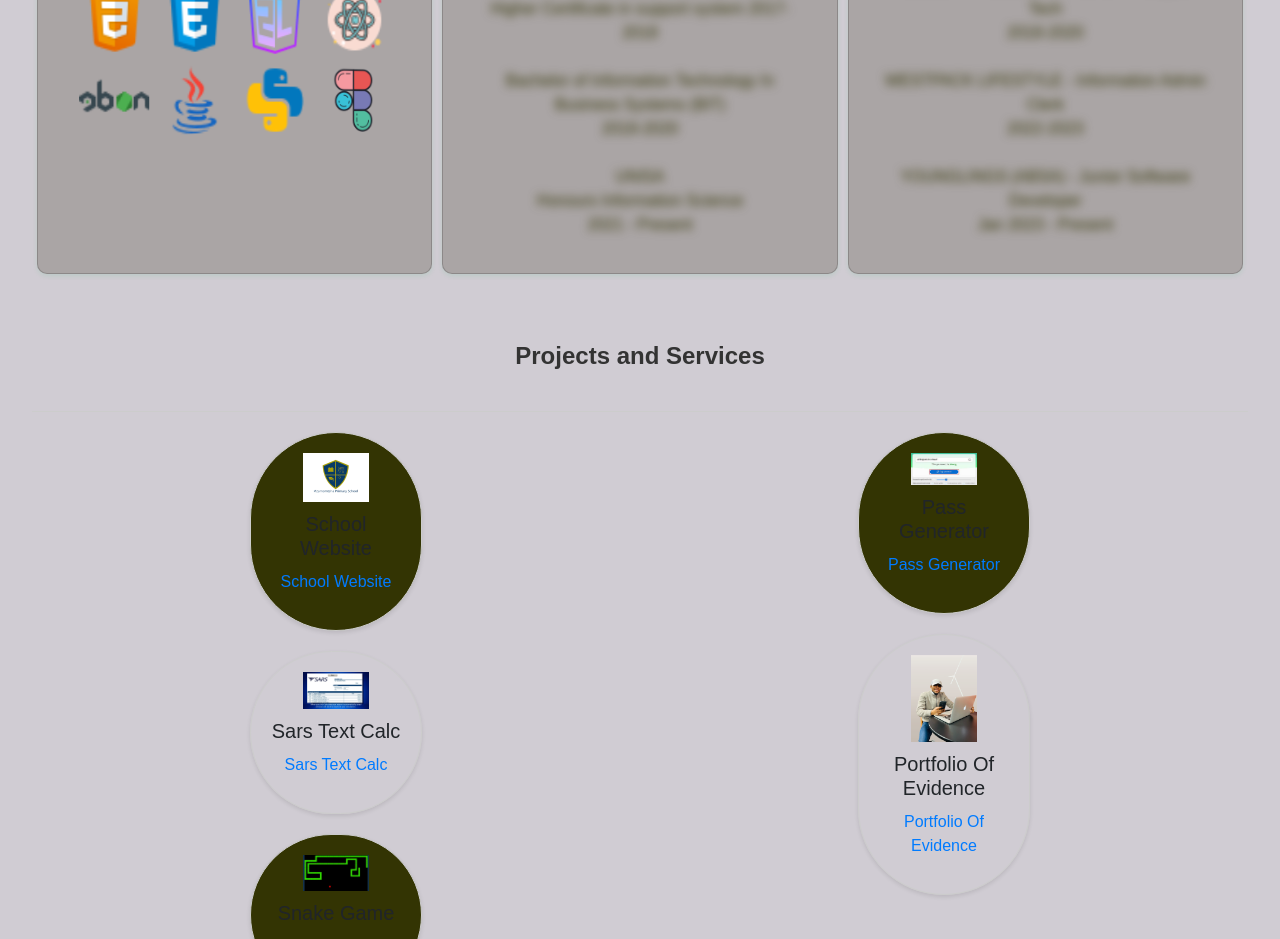
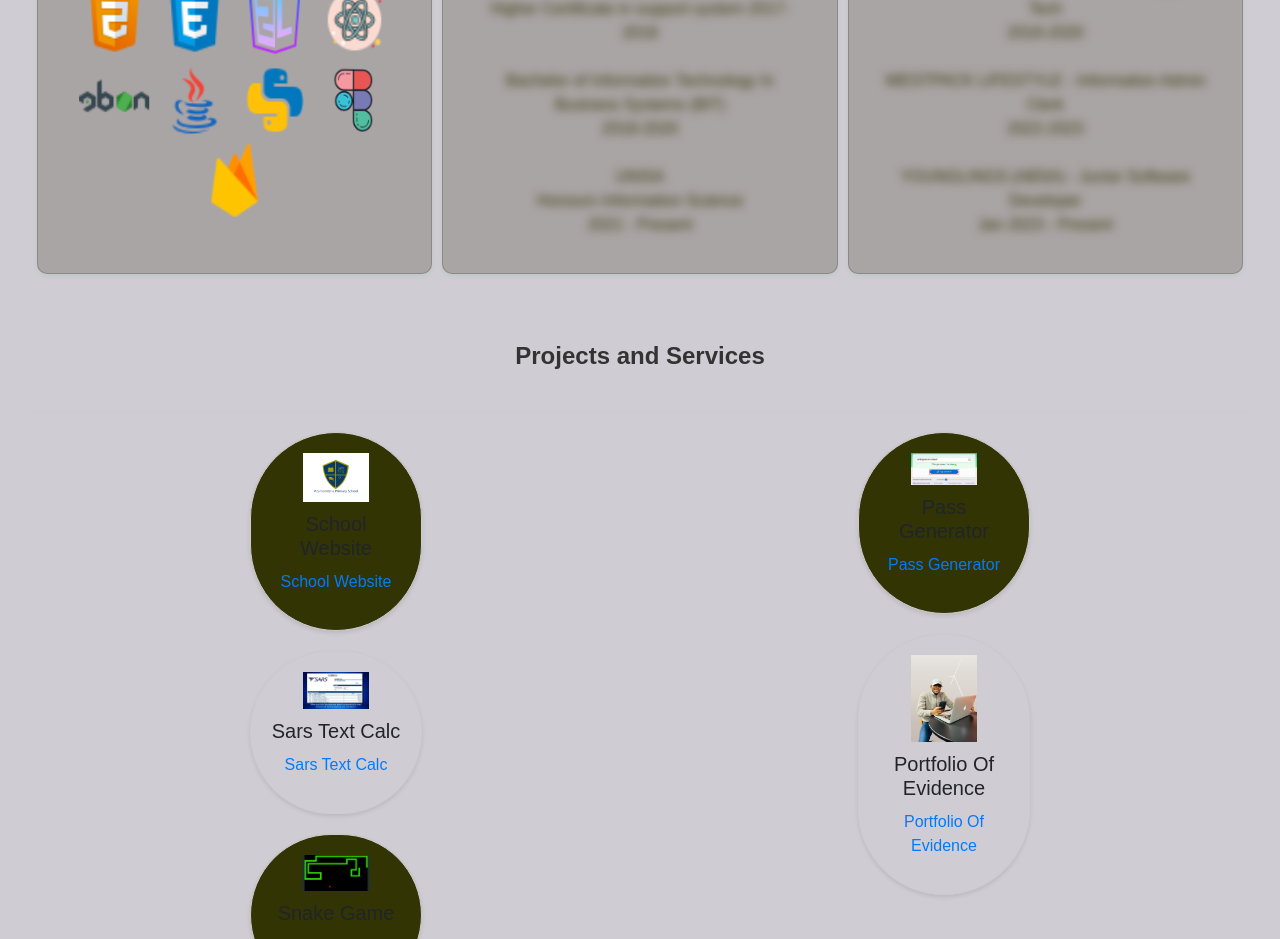
Before and after one commit to middas123/my-portfolio, a React (Vite) app: page / in a window 1280 px wide. Shown: the part 1480-2419 px from the top of the page. Built offline with nearby package versions, Linux system fonts and the light colour scheme.

Commit message:
about
I removed codes that made the code look clumsy

```diff
--- a/src/Components/about/About.jsx
+++ b/src/Components/about/About.jsx
@@ -43,6 +43,7 @@ const About = () => {
           <Card.Img className="infinite-flip-image" variant="top" src="src/assets/icons8-java-48.png" alt="Card Image" />
           <Card.Img className="infinite-flip-image" variant="top" src="src/assets/icons8-python-48.png" alt="Card Image" />
           <Card.Img className="infinite-flip-image" variant="top" src="src/assets/icons8-figma-100.png" alt="Card Image" />
+          <Card.Img className="infinite-flip-image" variant="top" src="src/assets/icons8-firebase-48.png" alt="Card Image" />
 
 
           </Card.Body>
```
